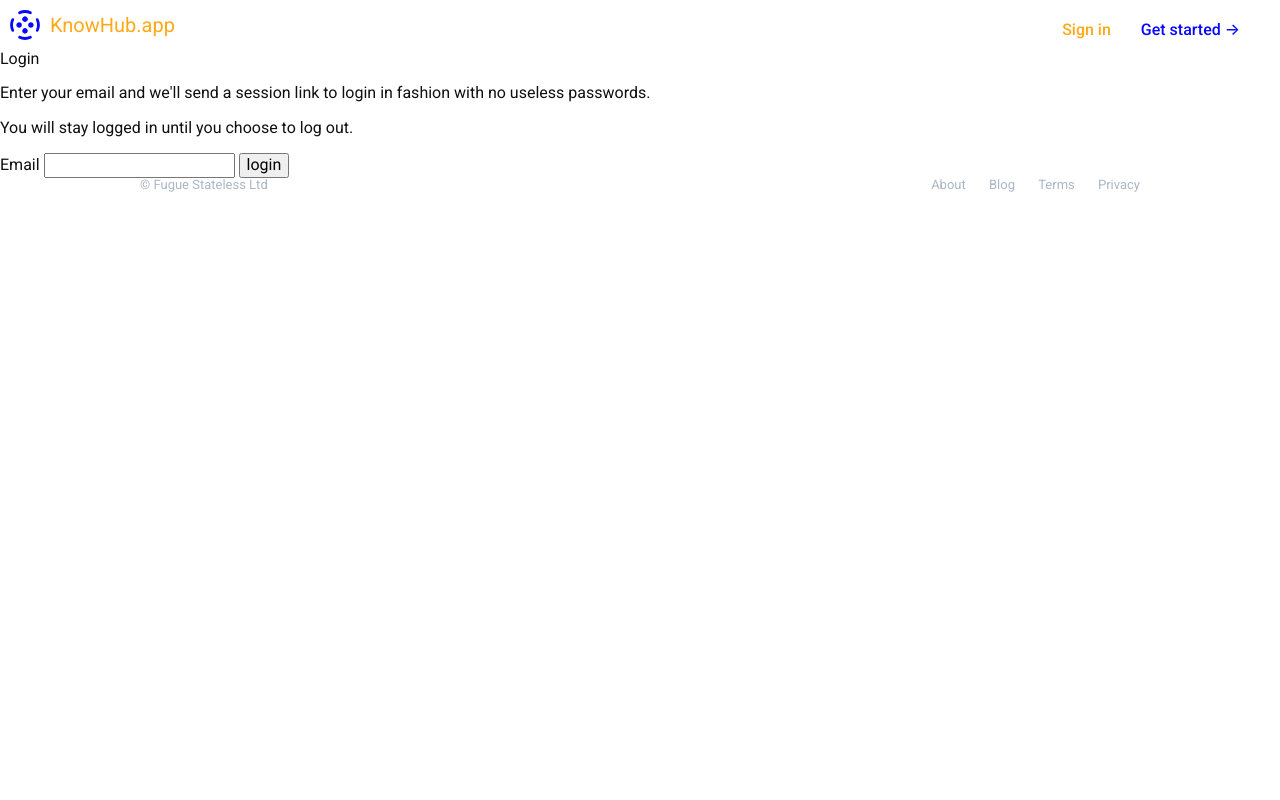
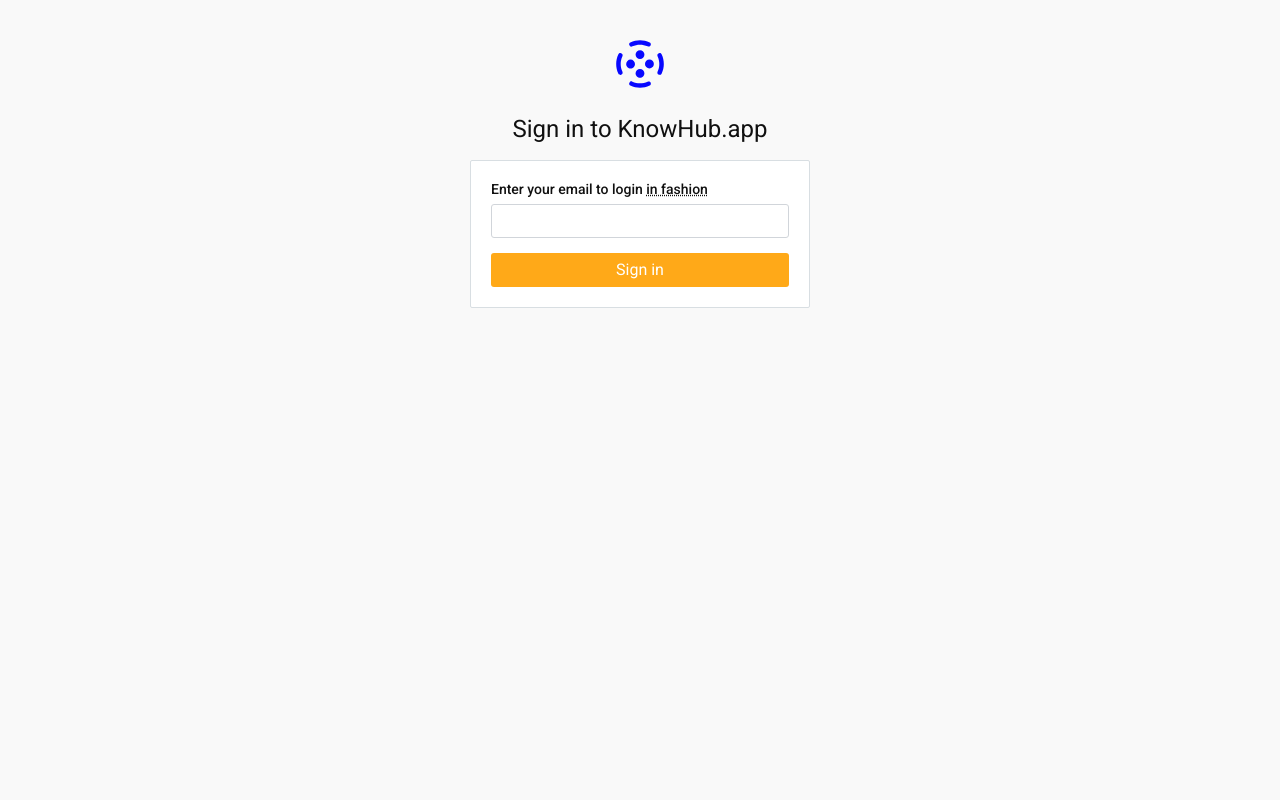
Before and after one commit to sirodoht/knowhub, a Django app: page /login/ in a window 1280 px wide. Run offline with Django 3.2, Linux system fonts and the light colour scheme.

Commit message:
update login template

```diff
--- a/main/templates/main/login.html
+++ b/main/templates/main/login.html
@@ -1,32 +1,27 @@
 {% extends 'main/layout.html' %}
 
-{% block title %}Login - KnowHub.app{% endblock %}
+{% load static %}
 
-{% block content %}
-    <div class="section">
+{% block title %}Sign in - KnowHub.app{% endblock %}
+
+{% block scaffold %}
+    <section class="login">
+        <a href="{% url 'main:index' %}">
+            <img src="{% static '/images/logo.svg' %}" alt="logo" width="48px" height="48px">
+        </a>
+
+        <h1>Sign in to KnowHub.app</h1>
+
         {% if next %}
-            {% if user.is_authenticated %}
-                <p class="alert">
-                    Your account doesn't have access to this page.
-                    To proceed please login with an account that has access.
-                </p>
-            {% endif %}
+            <div class="login-alert">
+                To proceed please sign in.
+            </div>
         {% endif %}
-
-        <div class="section-title">Login</div>
-
-        <p>
-            Enter your email and we'll send a session link to login in fashion with no useless passwords.
-        </p>
-
-        <p>
-            You will stay logged in until you choose to log out.
-        </p>
 
         <form action="{% url 'main:auth' %}" method="post">
             {{ form.non_field_errors }}
 
-            <label for="id_email" class="section-label">Email</label>
+            <label for="id_email" class="section-label">Enter your email to login <abbr title="No passwords ™">in fashion</abbr></label>
             {% if form.email.errors %}
                 {% for error in form.email.errors %}
                     <div class="form-error">{{ error|escape }}</div>
@@ -38,8 +33,8 @@
 
             <input type="hidden" name="next" value="{{ next }}">
 
-            <input type="submit" value="login">
+            <input type="submit" value="Sign in">
         </form>
 
-    </div>
+    </section>
 {% endblock %}
```
